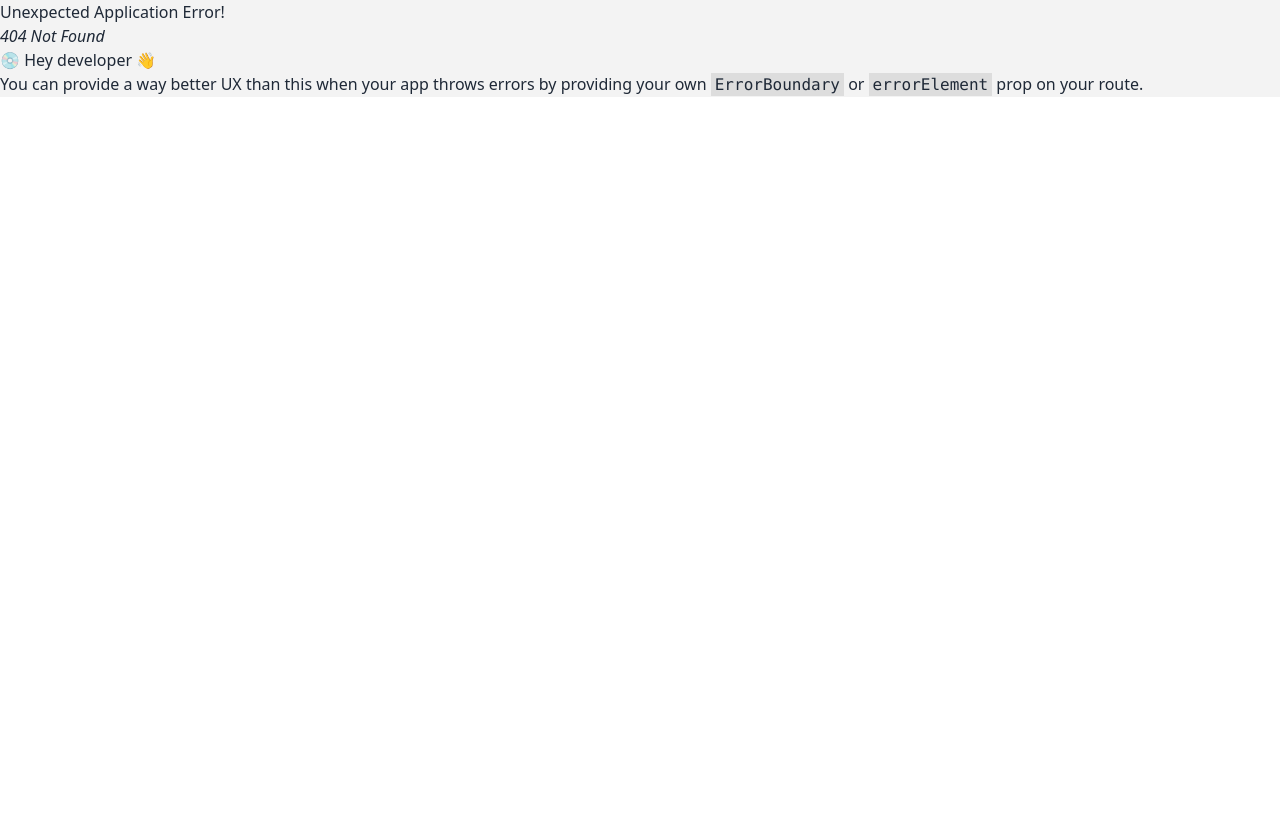
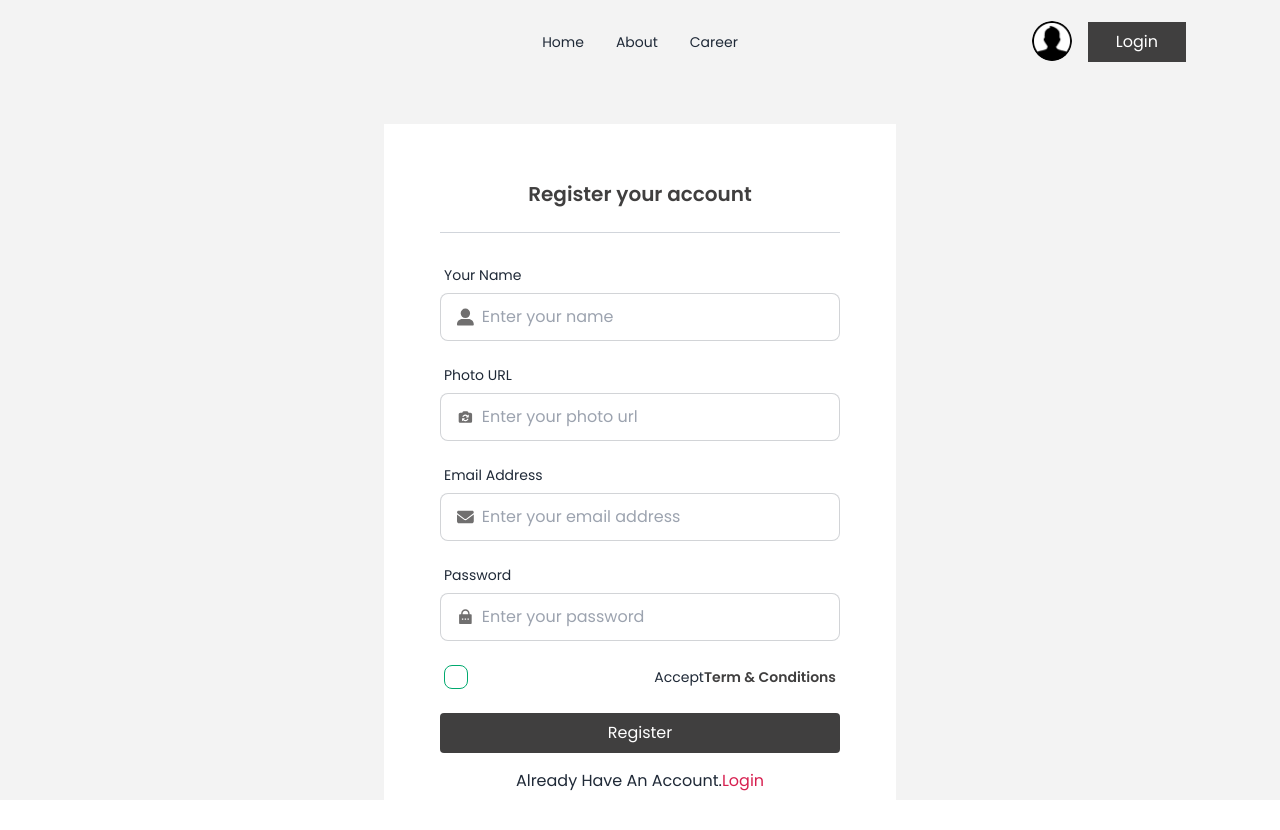
Before and after one commit to mdenjamulislam/react-dragon-news, a React (Vite) app: page /register in a window 1280 px wide. Before the commit this address had no page. Shown: the top 830 px of the page. Before the commit the page ends 800 px from the top, so only its background shows below. Built offline with nearby package versions, Linux system fonts and the light colour scheme.

Commit message:
Register page

```diff
--- a/src/pages/Login/Login.jsx
+++ b/src/pages/Login/Login.jsx
@@ -1,10 +1,10 @@
 import { NavLink } from 'react-router-dom';
 import Navbar from '../shared/Navbar';
 import { FaEnvelope } from 'react-icons/fa6';
+import { RiLockPasswordFill } from "react-icons/ri";
 
 const Login = () => {
-
-    const handleLogin = (e) => {
+    const handleLogin = e => {
         e.preventDefault();
 
         const email = e.target.email.value;
@@ -15,34 +15,38 @@ const Login = () => {
             email: form.get('email'),
             password: form.get('password')
         };
-
-    }
+    };
     return (
-        <div className='h-auto md:h-screen'>
+        <div className="h-auto md:h-screen">
             <Navbar />
-            <div className="mx-auto w-full bg-white p-6 md:max-w-lg md:p-10 lg:p-14 my-10">
-                <div className="border-b border-gray-300 pb-6 mb-6 text-center">
+            <div className="mx-auto my-10 w-full bg-white p-6 md:max-w-lg md:p-10 lg:p-14">
+                <div className="mb-6 border-b border-gray-300 pb-6 text-center">
                     <h2 className="heading--two">Login your account</h2>
                 </div>
                 <form onSubmit={handleLogin} className="space-y-4">
                     <div className="form-control ">
                         <label className="label label-text">Email Address</label>
                         <label className="input input-bordered flex items-center gap-2">
-                            <FaEnvelope className="text-textColor text-lg" />
-                            <input type="email" name='email' required className="w-full grow" placeholder="Enter your email address" />
+                            <FaEnvelope className="text-lg text-textColor" />
+                            <input type="email" name="email" required className="w-full grow" placeholder="Enter your email address" />
                         </label>
                     </div>
                     <div className="form-control ">
                         <label className="label label-text">Password</label>
                         <label className="input input-bordered flex items-center gap-2">
-                            <FaEnvelope className="text-textColor text-lg" />
+                            <RiLockPasswordFill className="text-lg text-textColor" />
                             <input type="password" name="password" required className="w-full grow" placeholder="Enter your password" />
                         </label>
                     </div>
                     <button type="submit" className="btn--secondary w-full rounded">
                         Login
                     </button>
-                    <p className='text-center'>Don't Have An Account? <NavLink to="/register" className="text-accentDanger">Register</NavLink></p>
+                    <p className="text-center">
+                        Don't Have An Account?{' '}
+                        <NavLink to="/register" className="text-accentDanger">
+                            Register
+                        </NavLink>
+                    </p>
                 </form>
             </div>
         </div>
--- /dev/null
+++ b/src/pages/Register/Register.jsx
@@ -0,0 +1,85 @@
+import { FaUserLarge, FaEnvelope, FaCameraRotate } from 'react-icons/fa6';
+import { RiLockPasswordFill } from 'react-icons/ri';
+import { Link, NavLink } from 'react-router-dom';
+import Navbar from '../shared/Navbar';
+
+const Register = () => {
+    const handleRegister = (e) => {
+        e.preventDefault();
+
+        const name = e.target.name.value;
+        const photoUrl = e.target['photo-url'].value;
+        const email = e.target.email.value;
+        const password = e.target.password.value;
+
+        const form = new FormData(e.currentTarget);
+        const data = {
+            name: form.get('name'),
+            photoUrl: form.get('photo-url'),
+            email: form.get('email'),
+            password: form.get('password')
+        };
+    }
+    return (
+        <div className="h-auto md:h-screen">
+            <Navbar />
+            <div className="mx-auto my-10 w-full bg-white p-6 md:max-w-lg md:p-10 lg:p-14">
+                <div className="mb-6 border-b border-gray-300 pb-6 text-center">
+                    <h2 className="heading--two">Register your account</h2>
+                </div>
+                <form onSubmit={handleRegister} className="space-y-4">
+                    <div className="form-control ">
+                        <label className="label label-text">Your Name</label>
+                        <label className="input input-bordered flex items-center gap-2">
+                            <FaUserLarge className="text-lg text-textColor" />
+                            <input type="text" name="name" required className="w-full grow" placeholder="Enter your name" />
+                        </label>
+                    </div>
+                    <div className="form-control ">
+                        <label className="label label-text">Photo URL</label>
+                        <label className="input input-bordered flex items-center gap-2">
+                            <FaCameraRotate className="text-lg text-textColor" />
+                            <input type="text" name="photo-url" className="w-full grow" placeholder="Enter your photo url" />
+                        </label>
+                    </div>
+                    <div className="form-control ">
+                        <label className="label label-text">Email Address</label>
+                        <label className="input input-bordered flex items-center gap-2">
+                            <FaEnvelope className="text-lg text-textColor" />
+                            <input type="email" name="email" required className="w-full grow" placeholder="Enter your email address" />
+                        </label>
+                    </div>
+                    <div className="form-control ">
+                        <label className="label label-text">Password</label>
+                        <label className="input input-bordered flex items-center gap-2">
+                            <RiLockPasswordFill className="text-lg text-textColor" />
+                            <input type="password" name="password" required className="w-full grow" placeholder="Enter your password" />
+                        </label>
+                    </div>
+                    <div className="form-control">
+                        <label className="label cursor-pointer">
+                            <input type="checkbox" className="checkbox-success checkbox" />
+                            <span className="label-text">
+                                Accept
+                                <Link to="/" className="font-semibold text-primary">
+                                    Term & Conditions
+                                </Link>
+                            </span>
+                        </label>
+                    </div>
+                    <button type="submit" className="btn--secondary w-full rounded">
+                        Register
+                    </button>
+                    <p className="text-center">
+                        Already Have An Account.
+                        <NavLink to="/login" className="text-accentDanger">
+                            Login
+                        </NavLink>
+                    </p>
+                </form>
+            </div>
+        </div>
+    );
+};
+
+export default Register;
--- a/src/routers/Routers.jsx
+++ b/src/routers/Routers.jsx
@@ -2,6 +2,7 @@ import { createBrowserRouter } from "react-router-dom";
 import Root from "../layout/Root";
 import Home from "../pages/Home/Home";
 import Login from "../pages/Login/Login";
+import Register from "../pages/Register/Register";
 
 const router = createBrowserRouter([
     {
@@ -15,6 +16,10 @@ const router = createBrowserRouter([
             {
                 path: '/login',
                 element: <Login/>
+            },
+            {
+                path: '/register',
+                element: <Register/>
             }
         ]
     }
```
